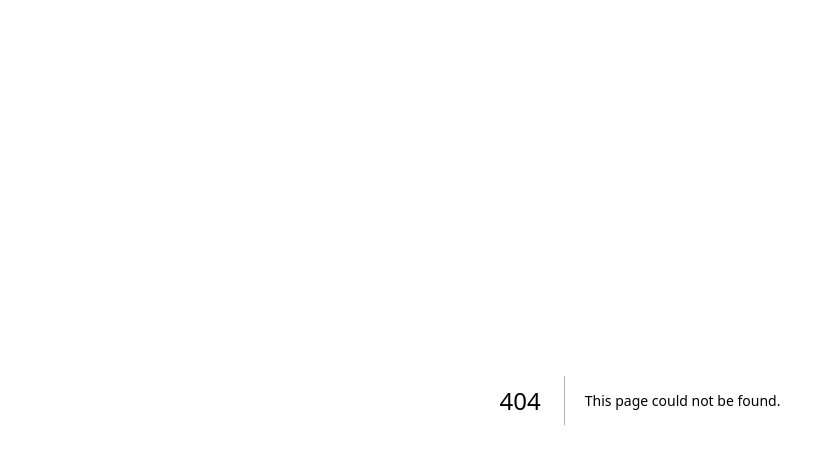
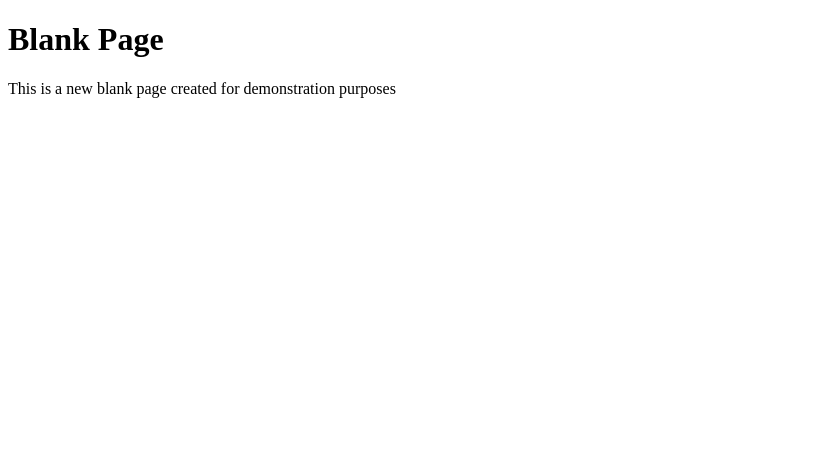
Before and after one commit to erector666/test2, a Next.js app: page /blank in a window 1280 px wide. Before the commit this address had no page. Shown: the top 464 px of the page, without its empty margins (0-835 px from the left). Built offline with nearby package versions, Linux system fonts and the light colour scheme.

Commit message:
feat: add blank page
Create a new blank page component in the pages directory

```diff
--- /dev/null
+++ b/pages/blank.js
@@ -0,0 +1,10 @@
+import React from 'react';
+
+export default function BlankPage() {
+ return (
+<div className="p-4">
+<h1 className="text-2xl font-bold">Blank Page</h1>
+<p>This is a new blank page created for demonstration purposes</p>
+</div>
+ );
+}
```
